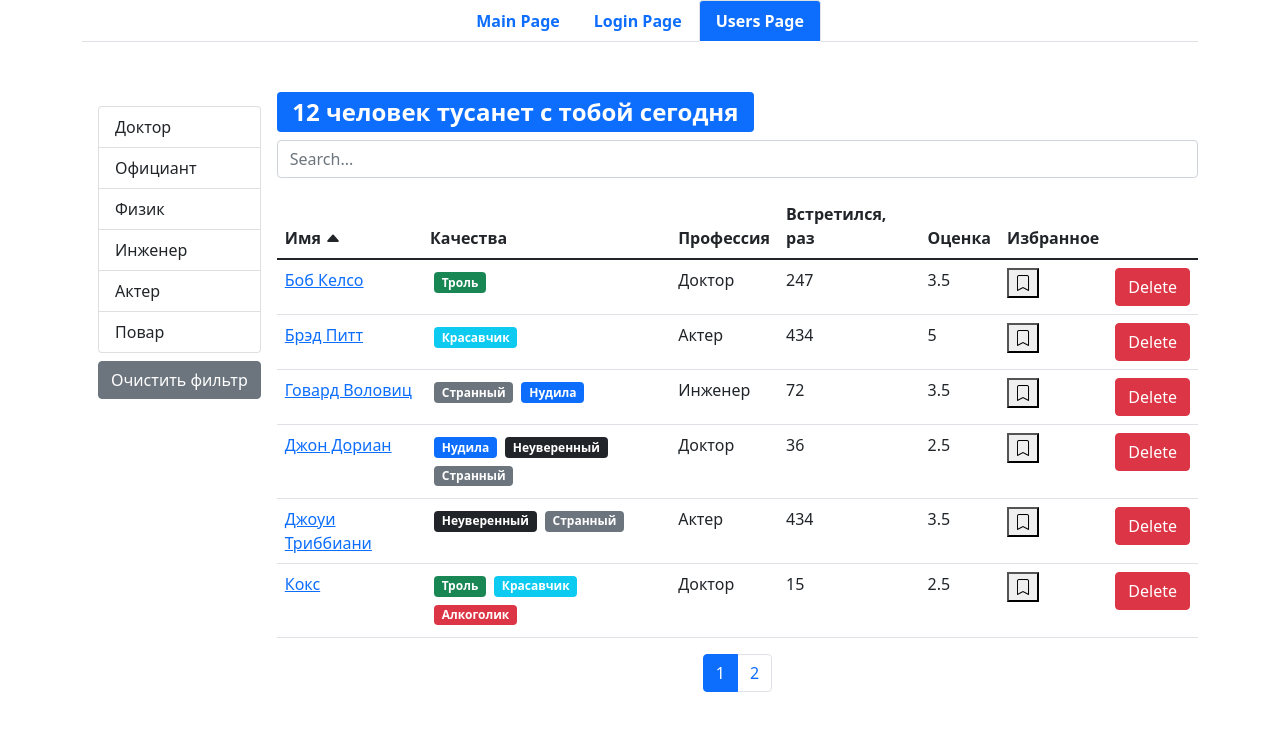
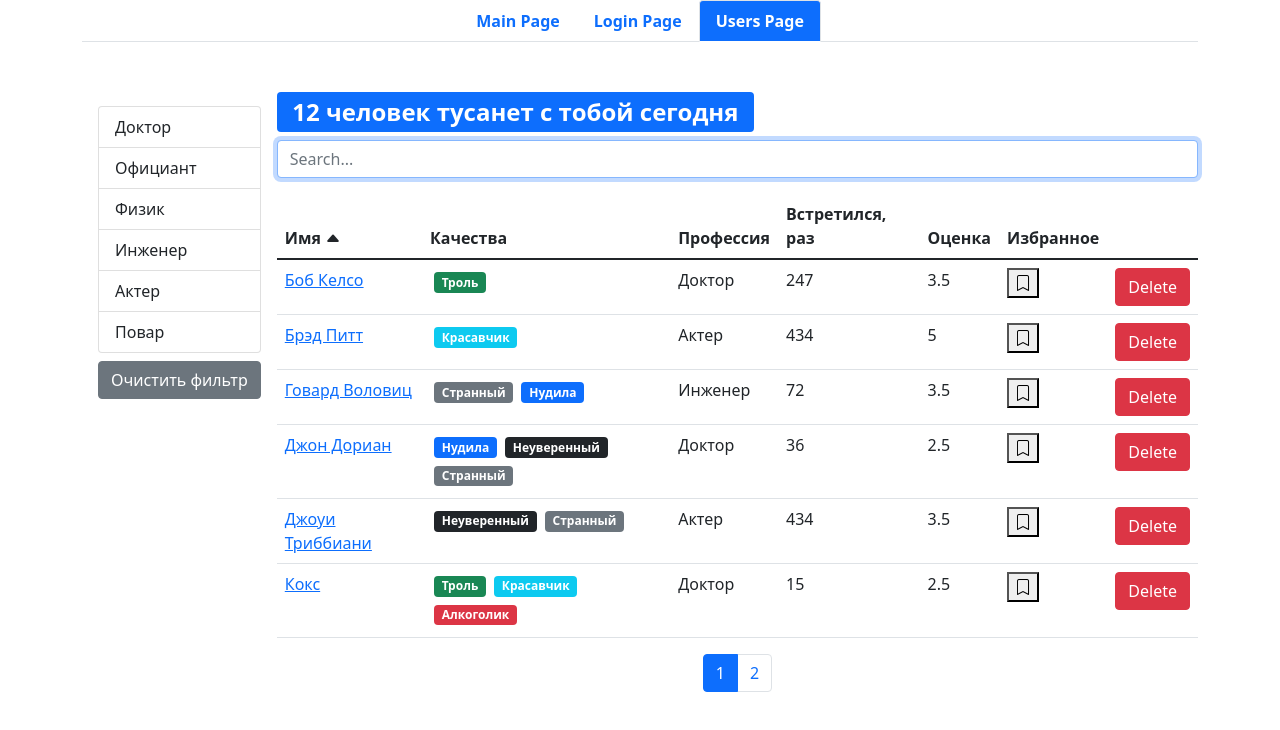
Before and after one commit to MichaelVeselov/react-fast-company, a React (Vite) app: page /users/67rdca3eeb7f6fgeed471815 in a window 1280 px wide. Both pictures are taken after a click on the button "Все пользователи". Shown: the top 730 px of the page. Built offline with nearby package versions, Linux system fonts and the light colour scheme.

Commit message:
added autofocus for search and case-independent search

```diff
--- a/src/components/Search.jsx
+++ b/src/components/Search.jsx
@@ -11,6 +11,7 @@ const Search = (props) => {
         placeholder='Search...'
         value={search}
         onChange={onSearch}
+        autoFocus
       />
     </div>
   );
--- a/src/components/UserList.jsx
+++ b/src/components/UserList.jsx
@@ -90,7 +90,9 @@ const UserList = () => {
   if (users.length) {
     const filteredUsers = selectedProfession
       ? users.filter((user) => isEqual(user.profession, selectedProfession))
-      : users.filter((user) => user.name.includes(search));
+      : users.filter((user) =>
+          user.name.toLowerCase().includes(search.toLowerCase())
+        );
 
     const sortedUsers = orderBy(
       filteredUsers,
```
